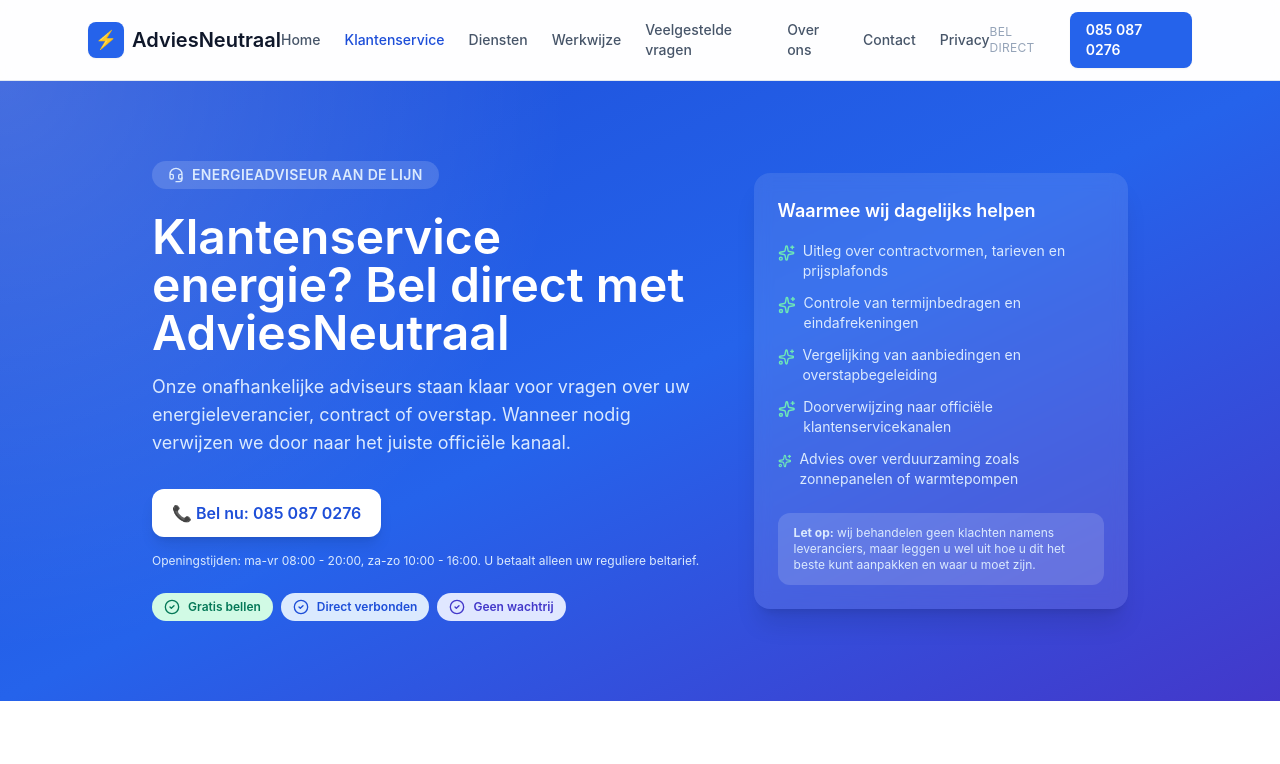
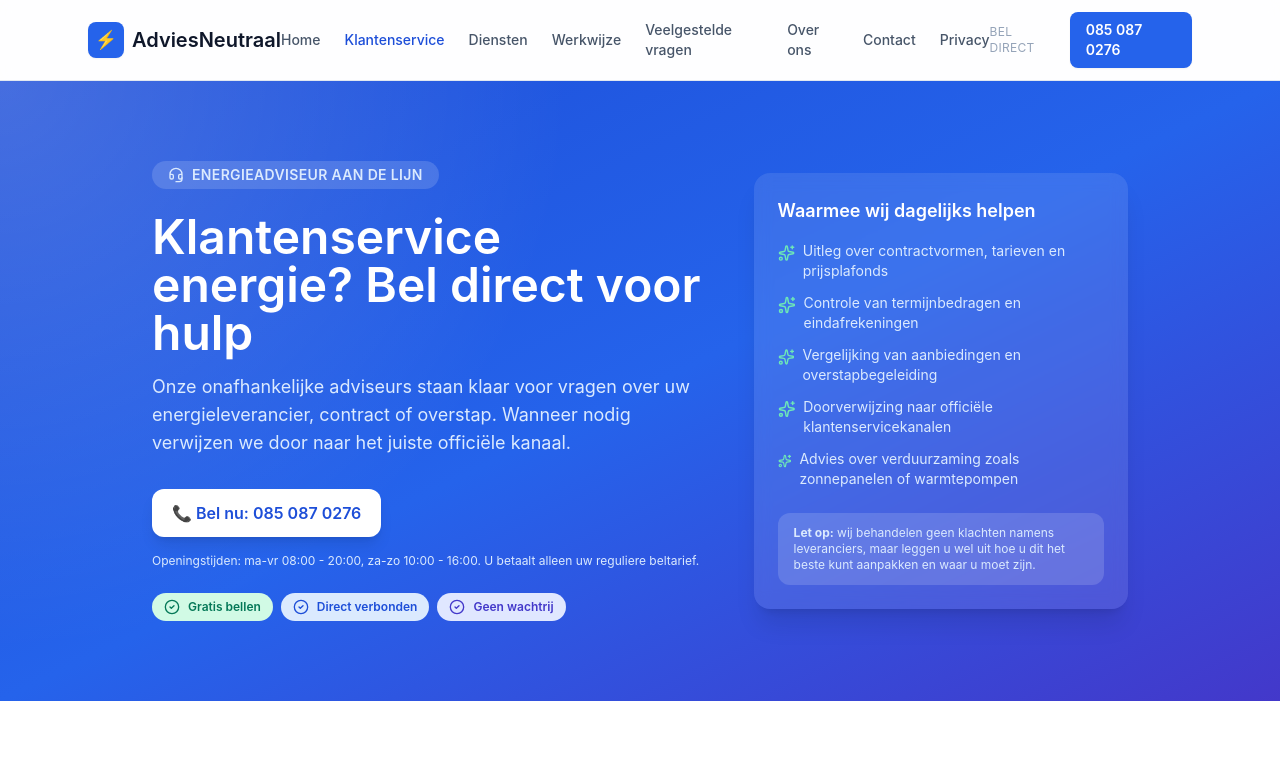
Before and after one commit to OkanLimitless/contractvergelijkers, a Next.js app: page /klantenservice in a window 1280 px wide. Shown: the top 764 px of the page. Built offline with nearby package versions, Linux system fonts and the light colour scheme.

Commit message:
Update klantenservice page title and meta description for improved clarity and branding

```diff
--- a/pages/klantenservice.tsx
+++ b/pages/klantenservice.tsx
@@ -126,10 +126,10 @@ export default function Klantenservice() {
   return (
     <>
       <Head>
-        <title>Klantenservice | AdviesNeutraal Advieslijn</title>
+        <title>Klantenservice energie | Onafhankelijke hulplijn</title>
         <meta
           name="description"
-          content="Bel AdviesNeutraal voor onafhankelijk energieadvies bij vragen over contracten, leveranciers en overstappen. Direct geholpen zonder wachtrijen."
+          content="Bel onze onafhankelijke hulplijn voor vragen over energieleveranciers, contracten en overstappen. Direct geholpen zonder wachtrijen."
         />
         <meta name="viewport" content="width=device-width, initial-scale=1" />
         <link rel="icon" href="/favicon.ico" />
@@ -171,7 +171,7 @@ export default function Klantenservice() {
                 Energieadviseur aan de lijn
               </span>
               <h1 className="mt-6 text-3xl font-semibold leading-tight text-white sm:text-4xl lg:text-5xl">
-                Klantenservice energie? Bel direct met AdviesNeutraal
+                Klantenservice energie? Bel direct voor hulp
               </h1>
               <p className="mt-4 max-w-2xl text-base text-blue-100 sm:text-lg">
                 Onze onafhankelijke adviseurs staan klaar voor vragen over uw energieleverancier, contract
```
